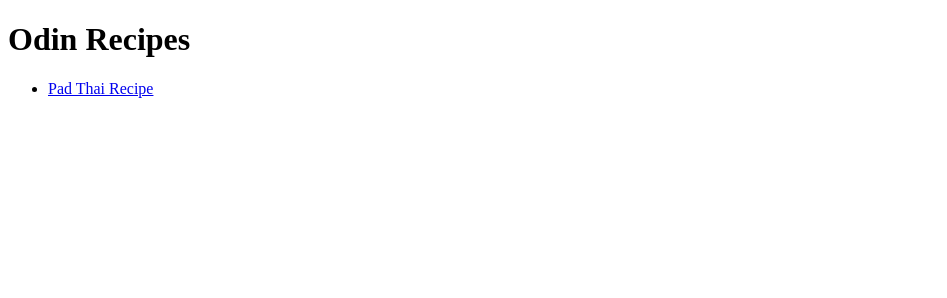
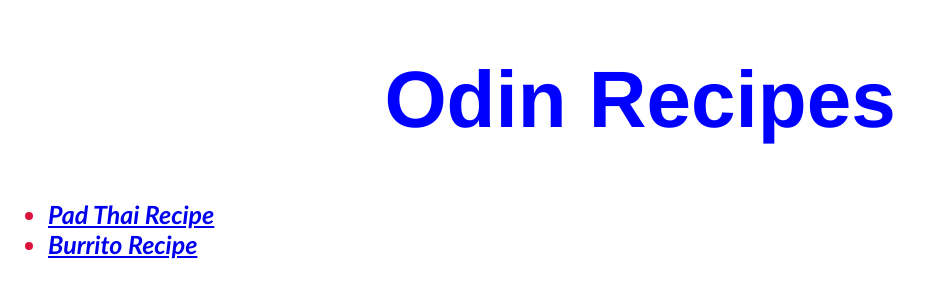
Before and after one commit to msouza9/odin-recipes, a plain HTML site: page index.html in a window 1280 px wide. Shown: the whole page, without its empty margins (0-947 px from the left). Drawn offline with Linux system fonts and the light colour scheme.

Commit message:
Update Odin Recipes with external CSS style

```diff
--- a/index.html
+++ b/index.html
@@ -3,12 +3,14 @@
     <head>
         <meta charset="utf-8">
         <title>Odin Recipes Homepage!</title>
+        <link rel="stylesheet" href="styles.css"
     </head>
 
     <body>
         <h1>Odin Recipes</h1>
             <ul>
                 <li><a href="./recipes/padthai.html">Pad Thai Recipe</a></li>
+                <li><a href="./recipes/burrito.html">Burrito Recipe</a></li>
             </ul>
     </body>
 </html>
--- /dev/null
+++ b/styles.css
@@ -0,0 +1,16 @@
+/* styles.css */
+
+h1 {
+    color:blue;
+    font-family: 'Franklin Gothic Medium', 'Arial Narrow', Arial, sans-serif;
+    font-size: 80px;
+    text-align: center;
+}
+
+li {
+    color: crimson;
+    font-family: 'Trebuchet MS', 'Lucida Sans Unicode', 'Lucida Grande', 'Lucida Sans', Arial, sans-serif;
+    font-size: 25px;
+    font-weight: 700;
+    font-style: italic;
+}
```
Also changed, not shown: recipes/padthai.html (+1 -0 lines).
